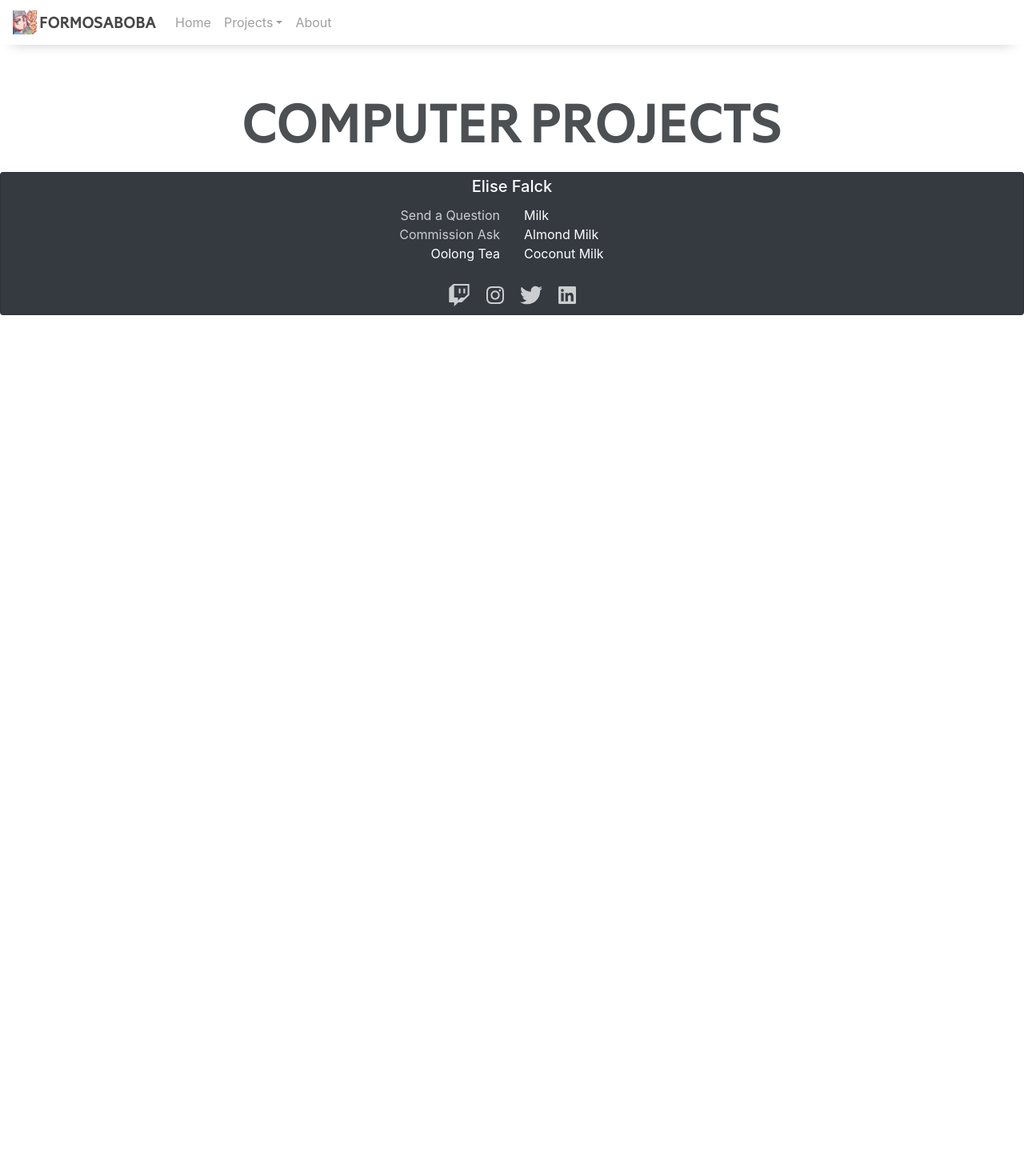
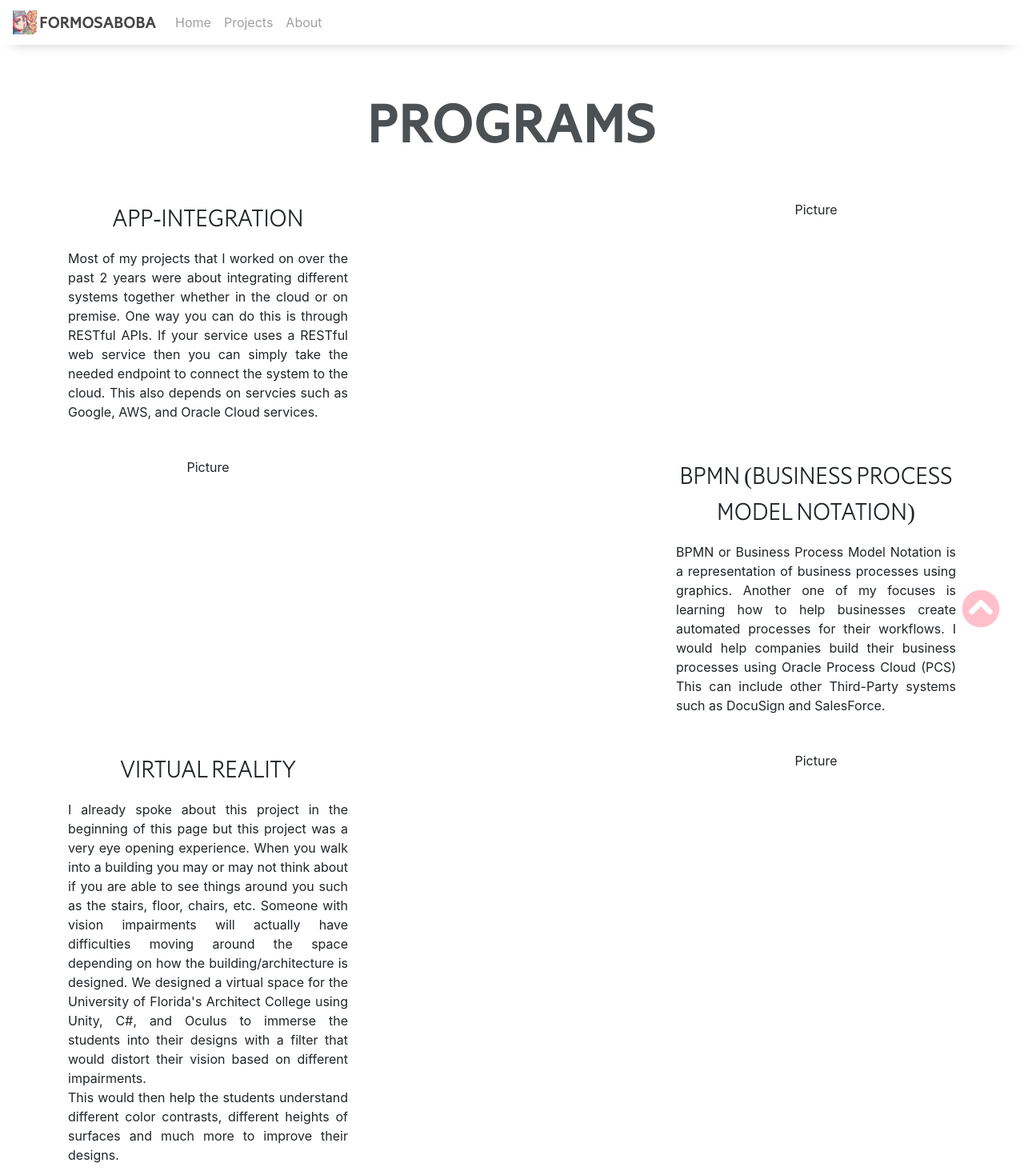
Before and after one commit to liseyPanda/artfolio, a React (Create React App) app: page /compsci in a window 1280 px wide. Shown: the top 1464 px of the page at 80% size. Before the commit the page ends 800 px from the top, so only its background shows below. Built offline with nearby package versions, Linux system fonts and the light colour scheme.

Commit message:
pushing com sci blurps section

```diff
--- a/package.json
+++ b/package.json
@@ -3,6 +3,7 @@
   "version": "0.1.0",
   "private": true,
   "dependencies": {
+    "@fortawesome/fontawesome-free": "^5.15.1",
     "@fortawesome/fontawesome-svg-core": "^1.2.32",
     "@fortawesome/free-brands-svg-icons": "^5.15.1",
     "@fortawesome/free-regular-svg-icons": "^5.15.1",
@@ -14,6 +15,7 @@
     "animate.css-react": "^1.1.0",
     "aos": "^2.3.4",
     "bootstrap": "^4.5.2",
+    "firebase": "^8.2.0",
     "framer-motion": "^2.6.13",
     "instafeed-lite": "^1.0.10",
     "react": "^16.13.1",
--- a/src/App.css
+++ b/src/App.css
@@ -145,6 +145,29 @@ a:hover {
   color: white;
   opacity: 1;
   text-decoration: none;
+}
+
+#dropdown {
+  position: relative;
+}
+#dropdown:hover .dropdown-menu{
+  display: block !important;
+}
+
+.dropdown-items:hover {
+  background-color: none;
+  animation-name: breathe;
+  animation-duration: 5s;
+  animation-iteration-count: infinite;
+  animation-direction: alternate;
+  z-index: 9;
+
+}
+
+/* The animation code */
+@keyframes breathe {
+  0% {color: #fba99d; }
+  100% {color: #104956;}
 }
 
 row {
--- a/src/Components/Navbar.js
+++ b/src/Components/Navbar.js
@@ -5,7 +5,24 @@ import { Navbar, Nav, NavItem, NavDropdown, NavLink } from 'react-bootstrap';
 import logo from '../Images/naicha3.png';
 import '../App.css';
 
-function Navigation(props) {
+class Navigation extends React.Component {
+
+  constructor(props) {
+  super(props)
+  this.state = { isOpen: false }
+  }
+
+  handleOpen = () => {
+  this.setState({ isOpen: true })
+  console.log("open")
+  }
+
+  handleClose = () => {
+   this.setState({ isOpen: false })
+   console.log("close")
+  }
+
+render(){
   return (
     <Navbar className="navColor">
         <Navbar.Brand src="/">
@@ -20,16 +37,21 @@ function Navigation(props) {
         </Navbar.Brand>
          <Nav className="mr-auto">
           <Nav.Link href="/" className="item" >Home</Nav.Link>
-          <NavDropdown href="/pojects" title="Projects" id="basic-nav-dropdown">
-            <NavDropdown.Item href="/projects">Introduction</NavDropdown.Item>
-            <NavDropdown.Item href="/projects#compsci">Computer Projects</NavDropdown.Item>
-            <NavDropdown.Item href="/projects#gallery">Gallery</NavDropdown.Item>
-          </NavDropdown>
+          <Nav.Link
+            className="item"
+            href="/projects"
+            id="dropdown"
+          >Projects
+          <ul className="dropdown-menu">
+            <NavDropdown.Item className="dropdown-items" href="/projects#compsci">Programs</NavDropdown.Item>
+            <NavDropdown.Item className="dropdown-items" href="/projects#gallery">Gallery</NavDropdown.Item>
+          </ul>
+          </Nav.Link>
           <Nav.Link href="/about" className="item">About</Nav.Link>
          </Nav>
         </Navbar>
 
   )
 }
-
+}
 export default Navigation;
--- a/src/Components/Photos.js
+++ b/src/Components/Photos.js
@@ -12,6 +12,14 @@ import mermay16 from '../Images/mermay16.jpg';
 import mermay19 from '../Images/mermay19.jpg';
 import mermay21 from '../Images/mermay21.jpg';
 import mermay23 from '../Images/mermay23.jpg';
+import mermay26 from '../Images/mermay26.jpg';
+import mermay28 from '../Images/mermay28.jpg';
+import mermay30 from '../Images/mermay30.jpg';
+import mermay32 from '../Images/mermay32.jpg';
+import mermay35 from '../Images/mermay35.jpg';
+import mermay39 from '../Images/mermay39.jpg';
+import mermay41 from '../Images/mermay41.jpg';
+import mermay42 from '../Images/mermay42.jpg';
 import ryu from '../Images/ryu1.jpg';
 
 const Photos = [
@@ -64,6 +72,51 @@ const Photos = [
   src: mermay21,
   width: 1,
   height: 1
+},
+{
+  src: mermay23,
+  width: 1,
+  height: 1
+},
+{
+  src: mermay26,
+  width: 1,
+  height: 1
+},
+{
+  src: mermay28,
+  width: 1,
+  height: 1
+},
+{
+  src: mermay30,
+  width: 1,
+  height: 1
+},
+{
+  src: mermay32,
+  width: 1,
+  height: 1
+},
+{
+  src: mermay35,
+  width: 1,
+  height: 1
+},
+{
+  src: mermay39,
+  width: 1,
+  height: 1
+},
+{
+  src: mermay41,
+  width: 1,
+  height: 1
+},
+{
+  src: mermay42,
+  width: 1,
+  height: 1
 }
 ];
 
--- a/src/Components/Programs.js
+++ b/src/Components/Programs.js
@@ -8,8 +8,61 @@ import ScrollUp from "../Components/ScrollUp.js";
 function Programs(props) {
   return (
     <div>
-      <Container className="aboutPage" id="compsci">
-      <span className="art">Computer Projects</span>
+      <Container className="aboutPage" id="compsci" >
+      <span className="art">Programs</span>
+      <Row className="imgGrid">
+       <Col xs={12} md={4}>
+        <p className="compSciTitles">App-Integration</p>
+        <div className="text-justify">
+        Most of my projects that I worked on over the past 2 years
+        were about integrating different systems together whether in the cloud
+        or on premise. One way you can do this is through RESTful APIs. If your
+        service uses a RESTful web service then you can simply take the needed
+        endpoint to connect the system to the cloud. This also depends on servcies
+        such as Google, AWS, and Oracle Cloud services.
+        </div>
+       </Col>
+       <Col xs={12} md={4}></Col>
+       <Col xs={12} md={4}>
+        Picture
+       </Col>
+       </Row>
+       <Row className="imgGrid">
+        <Col xs={12} md={4}>
+        Picture
+        </Col>
+        <Col xs={12} md={4}></Col>
+        <Col xs={12} md={4}>
+        <p className="compSciTitles">BPMN (Business Process Model Notation)</p>
+        <div className="text-justify">
+        BPMN or Business Process Model Notation is a representation of
+        business processes using graphics. Another one of my focuses is learning
+        how to help businesses create automated processes for their workflows.
+        I would help companies build their business processes using Oracle Process Cloud (PCS)
+        This can include other Third-Party systems such as DocuSign and SalesForce.
+        </div>
+        </Col>
+        </Row>
+        <Row className="imgGrid">
+         <Col xs={12} md={4}>
+          <p className="compSciTitles">Virtual Reality</p>
+          <div className="text-justify">
+          I already spoke about this project in the beginning of this page but this project was a very
+          eye opening experience. When you walk into a building you may or may not think about if you are able to see things
+          around you such as the stairs, floor, chairs, etc. Someone with vision impairments will actually have difficulties
+          moving around the space depending on how the building/architecture is designed. We designed a virtual space for
+          the University of Florida's Architect College using Unity, C#, and Oculus to immerse the students into their designs
+          with a filter that would distort their vision based on different impairments.
+          <br></br>
+          This would then help the students understand different color contrasts, different heights of surfaces and much more
+          to improve their designs.
+          </div>
+         </Col>
+         <Col xs={12} md={4}></Col>
+         <Col xs={12} md={4}>
+          Picture
+         </Col>
+         </Row>
       </Container>
       <ScrollUp/>
     </div>
```
Also changed, not shown: src/Firebase/index.js (added, +18 -0 lines), 1 other file (tests, documents, lock files or other folders).
